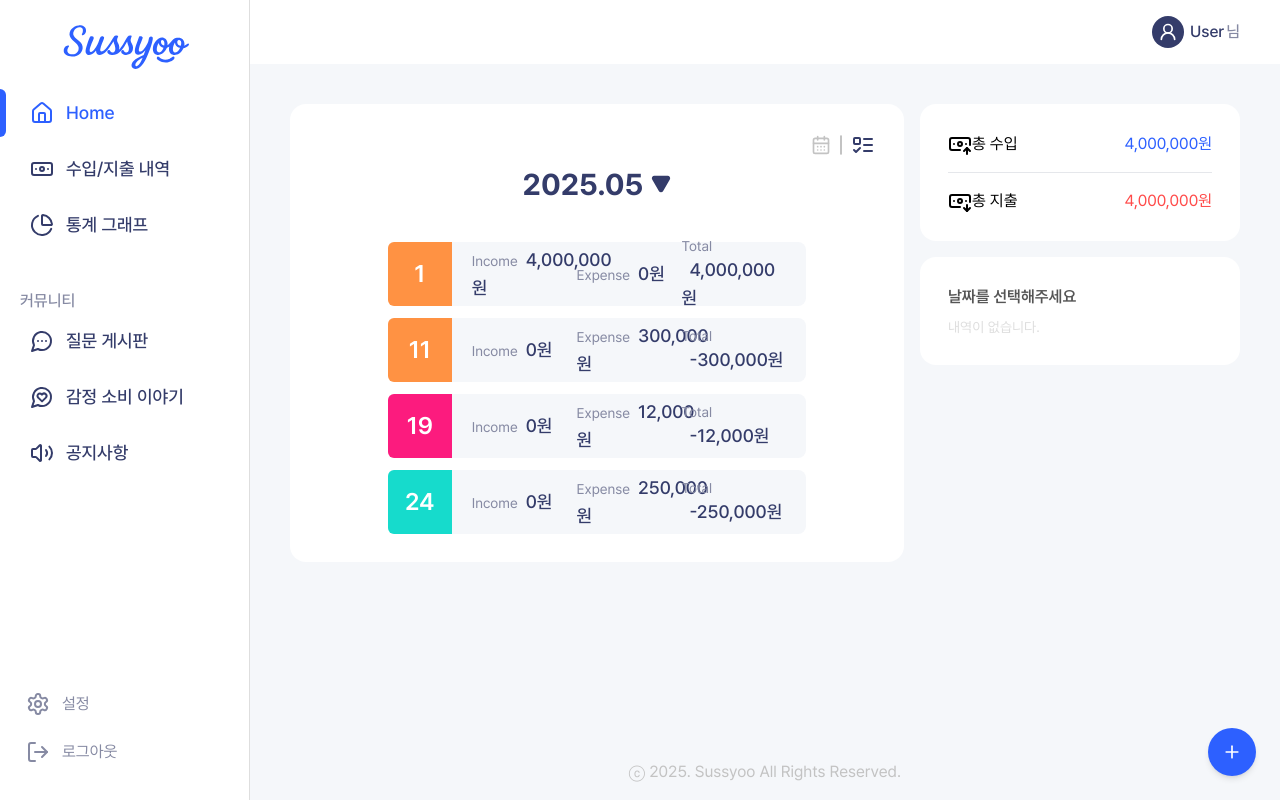
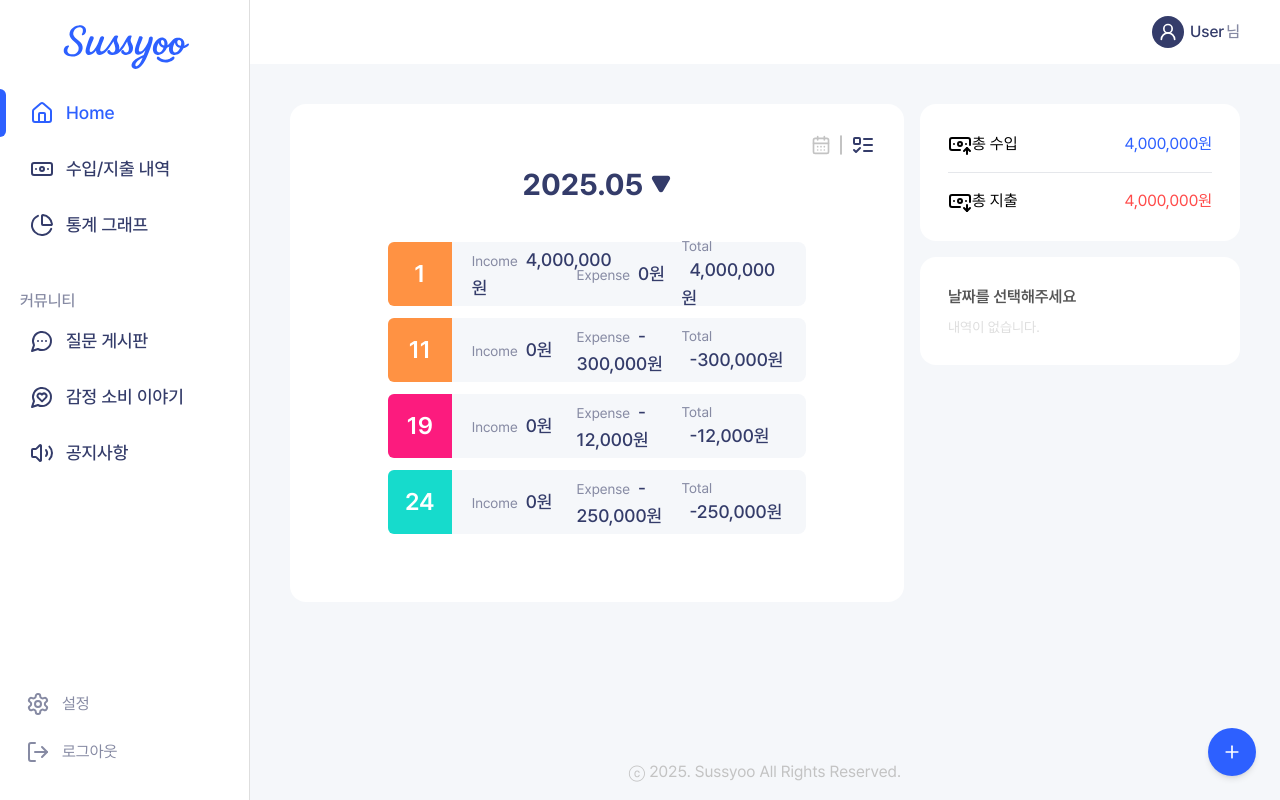
Before and after one commit to OZ-MAIN-PROJECT/frontend, a React (Vite) app: page / in a window 1280 px wide. Both pictures are taken after a click on the button 863 px from the left and 145 px from the top of the page. Built offline with nearby package versions, Linux system fonts and the light colour scheme.

Commit message:
feat: 메인화면 UI 수정

```diff
--- a/src/pages/Home/HomePage.tsx
+++ b/src/pages/Home/HomePage.tsx
@@ -71,7 +71,7 @@ const HomePage = () => {
             )}
 
             {/* 달력 or 리스트 뷰 */}
-            <div className="mt-10">
+            <div className="my-10">
                 {viewMode === "calendar" ? (
                 <CalendarView
                     year={selectedYear}
--- a/src/pages/Home/components/ListView.tsx
+++ b/src/pages/Home/components/ListView.tsx
@@ -21,7 +21,7 @@ const ListView = ({ onDateSelect }: ListViewProps) => {
 
         const expense = transactions
           .filter((e) => e.type === "expense")
-          .reduce((sum, e) => sum + Math.abs(e.amount), 0);
+          .reduce((sum, e) => sum + e.amount, 0);
 
         // 가장 큰 금액의 감정 추출
         const maxEntry = transactions.reduce((prev, curr) =>
```
